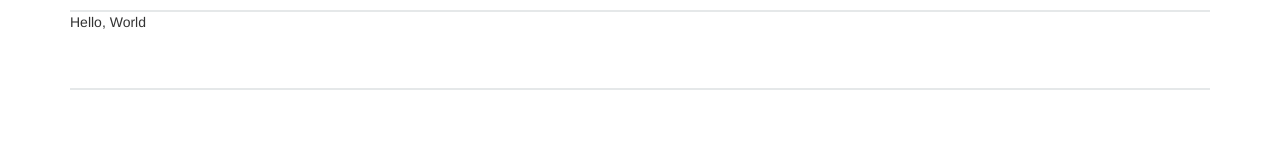
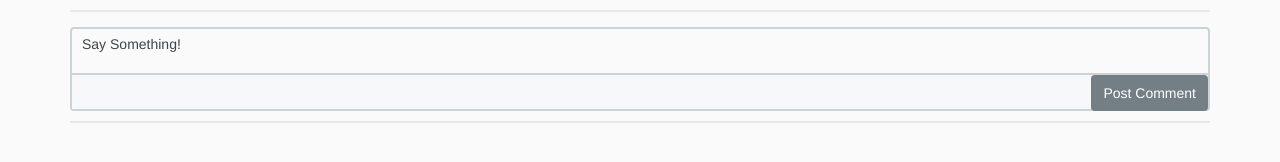
Before and after one commit to jonahglover/mysore, a plain HTML site: page index.html in a window 1280 px wide. Drawn offline with Linux system fonts and the light colour scheme; no server answers.

Commit message:
- created styles for comment box

```diff
--- a/assets/javascripts/app/controllers.js
+++ b/assets/javascripts/app/controllers.js
@@ -20,6 +20,7 @@ app.controller('mainController', ['$scope', 'PALACE', function($scope, PALACE) {
         .receive(palace_data)
         .success(function(data){
              $scope.comments = data;
+            console.log($scope.comments);
         })
     }
 
--- a/assets/styles/styles.css
+++ b/assets/styles/styles.css
@@ -1,7 +1,90 @@
-.container .mysore{
+body {
+  background-color: #fafafa;
+  font-family: "Helvetica Neue", Helvetica, sans-serif;
+
+}
+
+.container .mysore {
   width: 100%;
-  height: 80px;
+  height: auto;
   margin-top: 10px;
-  border-top:2px solid #e5e8e9;
-  border-bottom:2px solid #e5e8e9;
+  padding-top:15px;
+  padding-top: 15px;
+  border-top: 2px solid #e5e8e9;
+  border-bottom: 2px solid #e5e8e9;
 }
+
+.container .mysore .form-container{
+	border: 2px solid #ccd3d7;
+	-webkit-border-radius: 4px;
+	-moz-border-radius: 4px;
+	border-radius: 4px;
+}
+.container .mysore .form-container .comment-field {
+	color: #3f4549;
+	cursor: text;
+	resize: none;
+	border: 0;
+	display: block;
+	padding: 6px 10px 8px;
+	margin: 0;
+	width: 100%;
+	min-height: 44px;
+	height: auto;
+	line-height: 1.4;
+	font-size: 14px;
+}
+
+.container .mysore .form-container .submit-field {
+	background-color: #f6f8f9;
+	height: 36px;
+	border-top: 2px solid #ccd3d7;
+}
+
+.container .mysore .form-container .submit-field .submit-button {
+	height: 36px;
+	color: #FFFFFF;
+	background-color: #737e85;
+	font-size: 12px;
+	padding: 12px 14px;
+	font-weight: 700;
+}
+
+.container .mysore .comment {
+	padding-top: 15px;
+}
+.container .mysore .comments .comment {
+  color: #000000;
+}
+.container p {
+  margin: 0;
+  padding: 0;
+}
+
+:focus {
+  outline-color: transparent;
+  outline-style: none;
+}
+
+.move-right{
+    display: block;
+    float: right;
+}
+
+.btn {
+	height: 36px;
+	border:0;
+	margin:0;
+	background-color: #737e85;
+	color: #FFFFFF;
+}
+
+.btn:hover {
+	color: #FFFFFF;
+	background-color: #5d6a71;
+}
+
+.btn:active {
+	color: #FFFFFF;
+	background-color: #5d6a71;
+}
--- a/assets/templates/home.html
+++ b/assets/templates/home.html
@@ -1,7 +1,30 @@
 <div ng-controller="mainController">
 	<div class="container" ng-init="init()">
 		<div class="mysore">
-			Hello, World
+			<form>
+				<div class="form-container">
+					<div class="comment-field" contenteditable="true">
+					Say Something!
+					</div>
+					<div class="submit-field ">
+						<button type="button" class="btn btn-default move-right">
+							Post Comment
+						</button>
+					</div>
+				</div>
+			</form>
+			<div class="comments">
+				<ul>
+					<li class="comment" ng-repeat="comment in comments">
+						<div class="name">
+							{{comment.name}}
+						</div>
+						<p>
+							{{comment.comment}}
+						</p>
+					</li>
+				</ul>
+			</div>
 		</div>
 	</div>
 </div>
```
